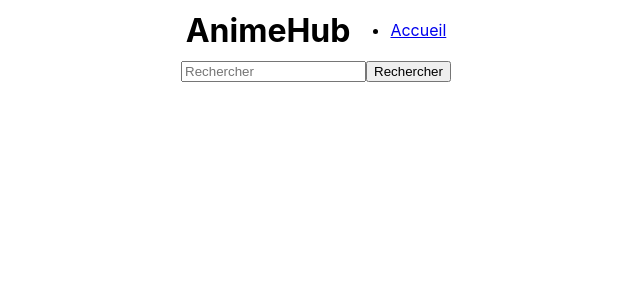
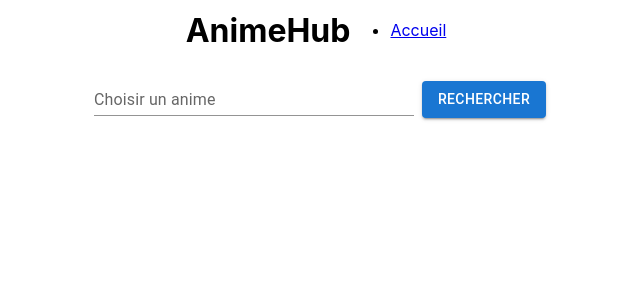
Before and after one commit to jeromeBRM/anime-hub-app, a React (Create React App) app: page / in a window 1280 px wide. Shown: the top 300 px of the page, without its empty margins (324-964 px from the left). Built offline with nearby package versions, Linux system fonts and the light colour scheme.

Commit message:
home page - cards, issue on the jpg icon of each card

```diff
--- a/package.json
+++ b/package.json
@@ -3,6 +3,9 @@
   "version": "0.1.0",
   "private": true,
   "dependencies": {
+    "@emotion/react": "^11.11.4",
+    "@emotion/styled": "^11.11.5",
+    "@mui/material": "^5.15.19",
     "@testing-library/jest-dom": "^5.17.0",
     "@testing-library/react": "^13.4.0",
     "@testing-library/user-event": "^13.5.0",
--- a/src/App.css
+++ b/src/App.css
@@ -33,3 +33,15 @@
     transform: rotate(360deg);
   }
 }
+
+
+.App form {
+  display: flex;
+  flex-direction: row;
+  justify-content: center;
+  align-items: center;
+}
+
+.App form Button {
+  margin-top: 15px;
+}
--- a/src/pages/Home.js
+++ b/src/pages/Home.js
@@ -1,14 +1,28 @@
 import { Link } from "react-router-dom";
-import { useState } from 'react';
+import { useState } from "react";
+//search bar components
+import Box from "@mui/material/Box";
+import TextField from "@mui/material/TextField";
+//search button components
+import Button from "@mui/material/Button";
+
+//List Grid content
+import Grid from "@mui/material/Grid";
+import Card from "@mui/material/Card";
+import CardContent from "@mui/material/CardContent";
+import CardMedia from "@mui/material/CardMedia";
+import Typography from "@mui/material/Typography";
 
 function Home() {
-
   const [animes, setAnimes] = useState([]);
+  const [detailAnime, setDetail] = useState([]);
   const [query, setQuery] = useState("");
 
   const fetchAnimes = async (e) => {
     e.preventDefault();
-      const endpoint = 'https://api.jikan.moe/v4/anime?type=tv&limit=20&order_by=score&sort=desc&q=' + query;
+    const endpoint =
+      "https://api.jikan.moe/v4/anime?type=tv&limit=20&order_by=score&sort=desc&q=" +
+      query;
 
     const reponse = await fetch(endpoint);
     const animes = await reponse.json();
@@ -30,25 +44,57 @@ function Home() {
   };
 
   const handleQueryChange = (e) => {
-      setQuery(e.target.value)
+    setQuery(e.target.value);
   };
 
-    const animeList = animes.map((anime) =>
-        <li key={anime.mal_id + anime.rank}>
-            <Link to={"/anime/" + anime.mal_id}>{anime.title}</Link>
-        </li>
-    );
+  const animeList = animes.map((anime) => (
+    // <li key={anime.mal_id + anime.rank}>
+    //   <Link to={"/anime/" + anime.mal_id}>{anime.title}</Link>
+    // </li>
+    <Card style={{ width: "180px", margin: "1%" }} key={anime.mal_id}>
+      <CardMedia style={{ height: "200px" }}>
+        <img
+          component="img"
+          //    alt={i.title}
+          height="200"
+          // image={i.images.jpg.image_url}
+        ></img>
+      </CardMedia>
+      <CardContent>
+        <Link to={"/anime/" + anime.mal_id}>{anime.title}<Typography component="h5">{anime.title}</Typography></Link>
+      </CardContent>
+    </Card>
+  ));
 
   return (
     <div className="App">
       <form onSubmit={fetchAnimes}>
-            <input type="text" id="search" name="search" placeholder="Rechercher" onChange={handleQueryChange}></input>
-            <button id="search-button">Rechercher</button>
+        <Box
+          component="form"
+          sx={{
+            "& > :not(style)": { m: 1, width: "25vw" },
+          }}
+          noValidate
+          autoComplete="off"
+        >
+          <TextField
+            type="text"
+            id="standard-basic"
+            label="Choisir un anime"
+            variant="standard"
+            name="search"
+            onChange={handleQueryChange}
+          />
+        </Box>
+        <Button type="submit" id="search-button" variant="contained">
+          Rechercher
+        </Button>
       </form>
+
       <div className="anime-list">
-            <ul>
+        <Grid container spacing={2}>
           {animeList}
-            </ul>
+        </Grid>
       </div>
     </div>
   );
```
Also changed, not shown: src/pages/AfficheListAnime.js (added, +36 -0 lines), src/pages/FormTexte.js (added, +31 -0 lines), 1 other file (tests, documents, lock files or other folders). Lines whose indentation alone changed are shown as unchanged.
